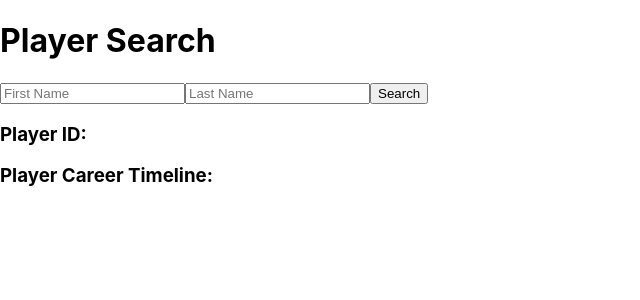
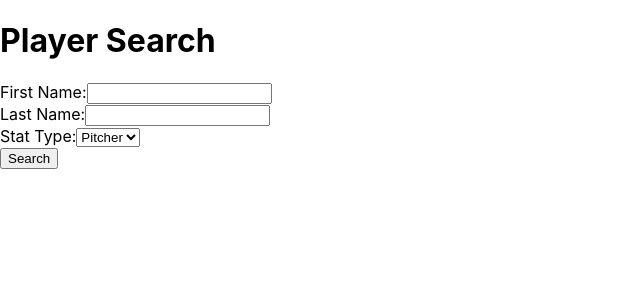
Before and after one commit to roshankern/MLB_Metrics_DS, a React (Create React App) app in the folder example_react_project/: page / in a window 1280 px wide. Shown: the top 300 px of the page, without its empty margins (0-640 px from the left). Built offline with nearby package versions, Linux system fonts and the light colour scheme.

Commit message:
refactor app

```diff
--- a/example_react_project/src/components/PlayerSearch.js
+++ b/example_react_project/src/components/PlayerSearch.js
@@ -1,77 +1,55 @@
-// src/components/PlayerSearch.js
 import React, { useState } from 'react';
 import axios from 'axios';
 
-const API_ENDPOINT = "http://127.0.0.1:5000/api/v1/";
-
-const PlayerSearch = () => {
+const PlayerSearch = ({ onSearchComplete }) => {
     const [firstName, setFirstName] = useState('');
     const [lastName, setLastName] = useState('');
-    const [playerId, setPlayerId] = useState('');
-    const [careerTimeline, setCareerTimeline] = useState(null);
-    const [error, setError] = useState('');
+    const [statType, setStatType] = useState('pitcher'); // Default to pitcher
 
-    const fetchCareerTimeline = async (generalMetrics) => {
+    const API_ENDPOINT = "http://127.0.0.1:5000/api/v1/";
+
+    const handleSubmit = async (e) => {
+        e.preventDefault();
         try {
-            const response = await axios.post(`${API_ENDPOINT}player-career-timeline`, generalMetrics);
-            setCareerTimeline(response.data);
-        } catch (err) {
-            setError('Error fetching career timeline');
-            setCareerTimeline(null);
-        }
-    };
-
-    const fetchGeneralMetrics = async (id) => {
-        try {
-            const response = await axios.get(`${API_ENDPOINT}player-general-metrics`, {
-                params: { player_id: id }
+            // Make an API call to your Flask backend
+            const response = await axios.get(`${API_ENDPOINT}player-id`, {
+                params: { first_name: firstName, last_name: lastName, stat_type: statType }
             });
-            await fetchCareerTimeline(response.data);
-        } catch (err) {
-            setError('Error fetching general metrics');
-        }
-    };
-
-    const handleSearch = async (e) => {
-        e.preventDefault();
-        setError('');
-        setCareerTimeline(null);
-        try {
-            const response = await axios.get(`${API_ENDPOINT}player-id`, {
-                params: { last_name: lastName, first_name: firstName }
-            });
-            const playerId = response.data.player_id;
-            setPlayerId(playerId);
-            await fetchGeneralMetrics(playerId);
-        } catch (err) {
-            setError('Error finding player ID');
-            setPlayerId('');
+            // Call the onSearchComplete function passed as prop with the response data
+            onSearchComplete(response.data);
+        } catch (error) {
+            console.error('Error fetching player data:', error);
+            // Handle errors here (e.g., show an alert or notification)
         }
     };
 
     return (
-        <div>
-            <form onSubmit={handleSearch}>
+        <form onSubmit={handleSubmit}>
+            <div>
+                <label>First Name:</label>
                 <input
                     type="text"
-                    placeholder="First Name"
                     value={firstName}
                     onChange={(e) => setFirstName(e.target.value)}
                 />
+            </div>
+            <div>
+                <label>Last Name:</label>
                 <input
                     type="text"
-                    placeholder="Last Name"
                     value={lastName}
                     onChange={(e) => setLastName(e.target.value)}
                 />
-                <button type="submit">Search</button>
-            </form>
-            <h3>Player ID:</h3>
-            {playerId && <p>{playerId}</p>}
-            <h3>Player Career Timeline:</h3>
-            {careerTimeline && <p>{careerTimeline.start_dt} - {careerTimeline.end_dt || 'Present'}</p>}
-            {error && <p>{error}</p>}
-        </div>
+            </div>
+            <div>
+                <label>Stat Type:</label>
+                <select value={statType} onChange={(e) => setStatType(e.target.value)}>
+                    <option value="pitcher">Pitcher</option>
+                    <option value="batter">Batter</option>
+                </select>
+            </div>
+            <button type="submit">Search</button>
+        </form>
     );
 };
 
```
Also changed, not shown: example_react_project/src/hooks/usePlayerCareerTimeline.js (deleted, +0 -28 lines), example_react_project/src/hooks/usePlayerGeneralMetrics.js (deleted, +0 -26 lines), example_react_project/src/hooks/usePlayerId.js (deleted, +0 -26 lines), example_react_project/src/hooks/usePlayerSpecificMetrics.js (deleted, +0 -31 lines), 2 other files (tests, documents, lock files or other folders).
